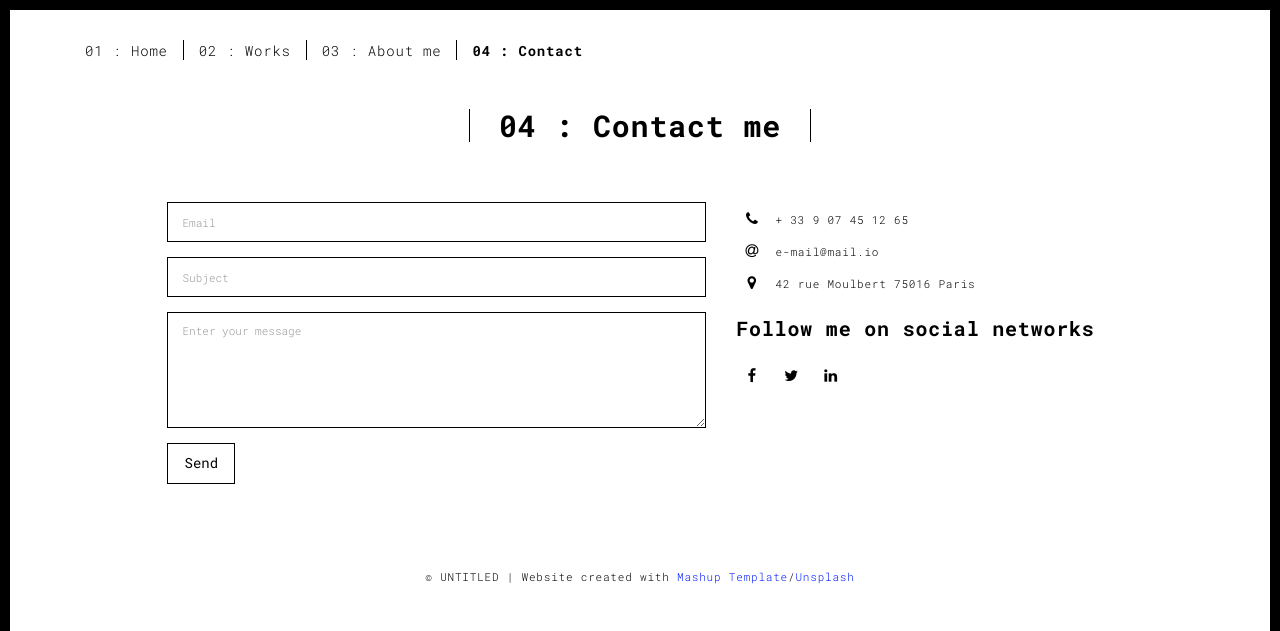
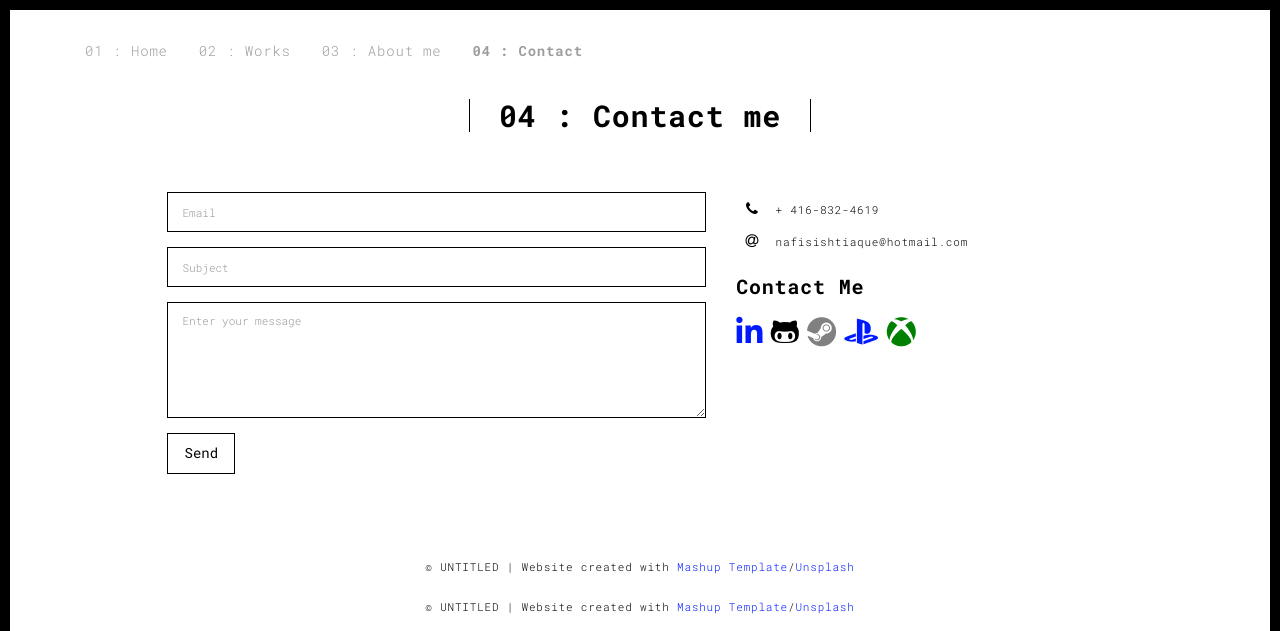
Before and after one commit to IshtiaqueNafis/protfolio, a Flask app: page /contact.html in a window 1280 px wide. Shown: the top 631 px of the page. Run offline with Flask 2, Linux system fonts and the light colour scheme; some libraries are stand-ins or nearby versions.

Commit message:
updated contact and about pages

```diff
--- a/templates/contact.html
+++ b/templates/contact.html
@@ -1,54 +1,5 @@
-<!DOCTYPE html>
-<html lang="en">
-
-<head>
-  <meta charset="UTF-8">
-  <meta content="IE=edge" http-equiv="X-UA-Compatible">
-  <meta content="width=device-width,initial-scale=1" name="viewport">
-  <meta content="description" name="description">
-  <meta name="google" content="notranslate" />
-  <meta content="Mashup templates have been developped by Orson.io team" name="author">
-
-  <!-- Disable tap highlight on IE -->
-  <meta name="msapplication-tap-highlight" content="no">
-
-  <link rel="apple-touch-icon" sizes="180x180" href="../static/assets/apple-icon-180x180.png">
-  <link href="../static/assets/coding.ico" rel="icon">
-
-  <title>Title page</title>
-
-<link href="../static/main.3f6952e4.css" rel="stylesheet"></head>
-
-<body class="">
-<div id="site-border-left"></div>
-<div id="site-border-right"></div>
-<div id="site-border-top"></div>
-<div id="site-border-bottom"></div>
- <!-- Add your content of header -->
-<header>
-  <nav class="navbar  navbar-fixed-top navbar-default">
-    <div class="container">
-        <button type="button" class="navbar-toggle collapsed" data-toggle="collapse" data-target="#navbar-collapse" aria-expanded="false">
-          <span class="sr-only">Toggle navigation</span>
-          <span class="icon-bar"></span>
-          <span class="icon-bar"></span>
-          <span class="icon-bar"></span>
-        </button>
-
-      <div class="collapse navbar-collapse" id="navbar-collapse">
-        <ul class="nav navbar-nav ">
-          <li><a href="./index.html" title="">01 : Home</a></li>
-          <li><a href="./works.html" title="">02 : Works</a></li>
-          <li><a href="./about.html" title="">03 : About me</a></li>
-          <li><a href="./contact.html" title="">04 : Contact</a></li>
-        </ul>
-
-
-      </div>
-    </div>
-  </nav>
-</header>
-
+{% extends "base.html" %}
+{% block  content %}
 <div class="section-container">
     <div class="container">
       <div class="row">
@@ -79,32 +30,21 @@
                           <span class="fa-icon">
                             <i class="fa fa-phone" aria-hidden="true"></i>
                           </span>
-                          + 33 9 07 45 12 65
+                          + 416-832-4619
                         </li>
                         <li>
                           <span class="fa-icon">
                             <i class="fa fa-at" aria-hidden="true"></i>
                           </span>
-                          e-mail@mail.io
-                        </li>
-                        <li>
-                          <span class="fa-icon">
-                            <i class="fa fa fa-map-marker" aria-hidden="true"></i>
-                          </span>
-                          42 rue Moulbert 75016 Paris
+                         nafisishtiaque@hotmail.com
                         </li>
                       </ul>
-                      <h3>Follow me on social networks</h3>
-                      <a href="http://www.facebook.com" title="" class="fa-icon">
-                        <i class="fa fa-facebook"></i>
-                      </a>
-                      <a href="http://www.twitter.com" title="" class="fa-icon">
-                        <i class="fa fa-twitter"></i>
-                      </a>
-                      <a href="http://www.linkedin.com" title="" class="fa-icon">
-                        <i class="fa fa-linkedin"></i>
-                      </a>
-
+                      <h3> <b>Contact Me</b></h3>
+                      <a href="https://www.linkedin.com/in/nafis-ishtiaque-6566b156/" target=”_blank” ><i class="fab fa-linkedin-in" style="font-size:30px" ></i></a>
+                      <a href="https://github.com/IshtiaqueNafis" target=”_blank”><i class="fab fa-github-alt" style="font-size:30px; color:black"  ></i></a>
+                      <a href="https://steamcommunity.com/profiles/76561198067416602" target=”_blank”><i class="fab fa-steam" style="font-size:30px; color:grey" ></i></a>
+                      <a href="https://psnprofiles.com/Fallofduty" target=”_blank”><i class="fab fa-playstation" style="font-size:30px" ></i></a>
+                      <a href="https://account.xbox.com/en-US/Profile?xr=socialtwistnav" target=”_blank”><i class="fab fa-xbox" style="font-size:30px;color:green" ></i></a>
                     </div>
                   </div>
                 </form>
@@ -116,7 +56,6 @@
       </div>
     </div>
   </div>
-
 
 <footer class="footer-container text-center">
   <div class="container">
@@ -134,19 +73,6 @@
   });
 </script>
 
-<!-- Google Analytics: change UA-XXXXX-X to be your site's ID
 
-<script>
-  (function (i, s, o, g, r, a, m) {
-    i['GoogleAnalyticsObject'] = r; i[r] = i[r] || function () {
-      (i[r].q = i[r].q || []).push(arguments)
-    }, i[r].l = 1 * new Date(); a = s.createElement(o),
-      m = s.getElementsByTagName(o)[0]; a.async = 1; a.src = g; m.parentNode.insertBefore(a, m)
-  })(window, document, 'script', '//www.google-analytics.com/analytics.js', 'ga');
-  ga('create', 'UA-XXXXX-X', 'auto');
-  ga('send', 'pageview');
-</script>
 
---> <script type="text/javascript" src="../static/main.70a66962.js"></script></body>
-
-</html>
+{% endblock %}
```
Also changed, not shown: templates/about.html (+1 -8 lines).
